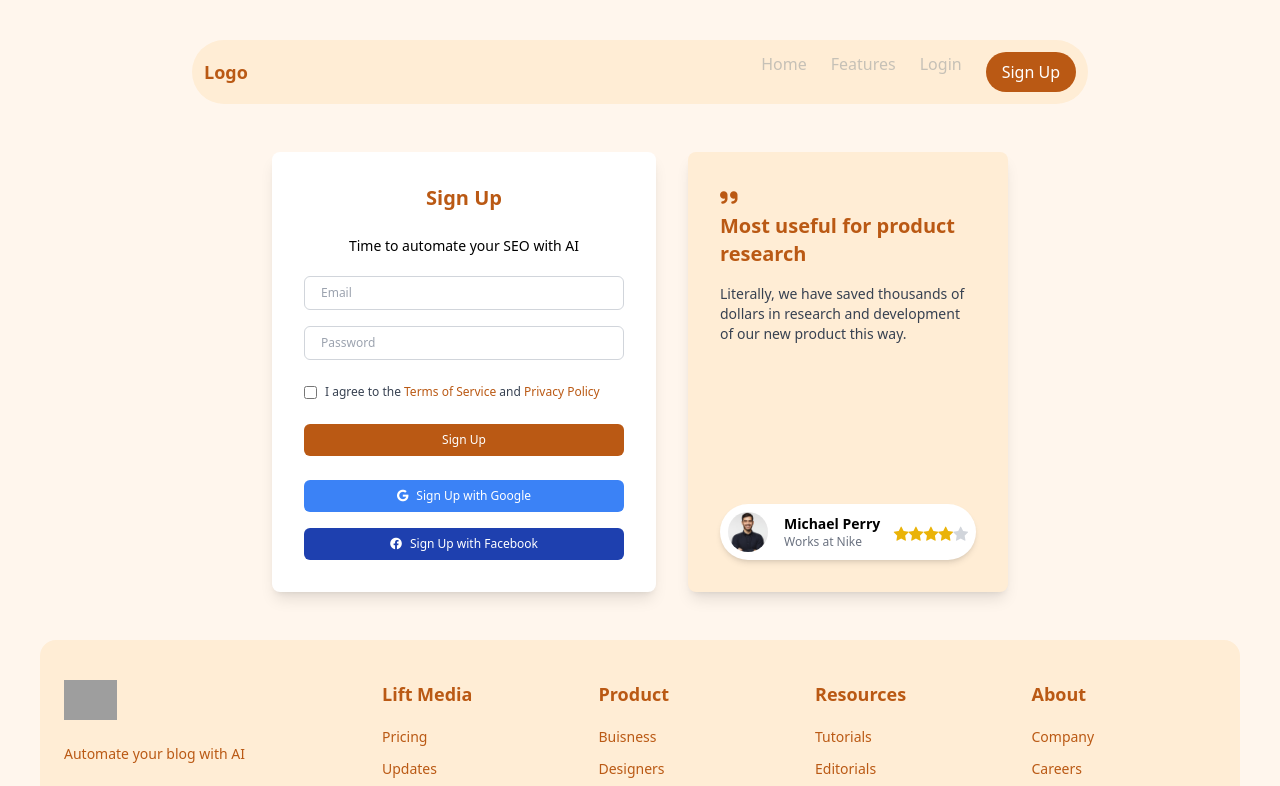
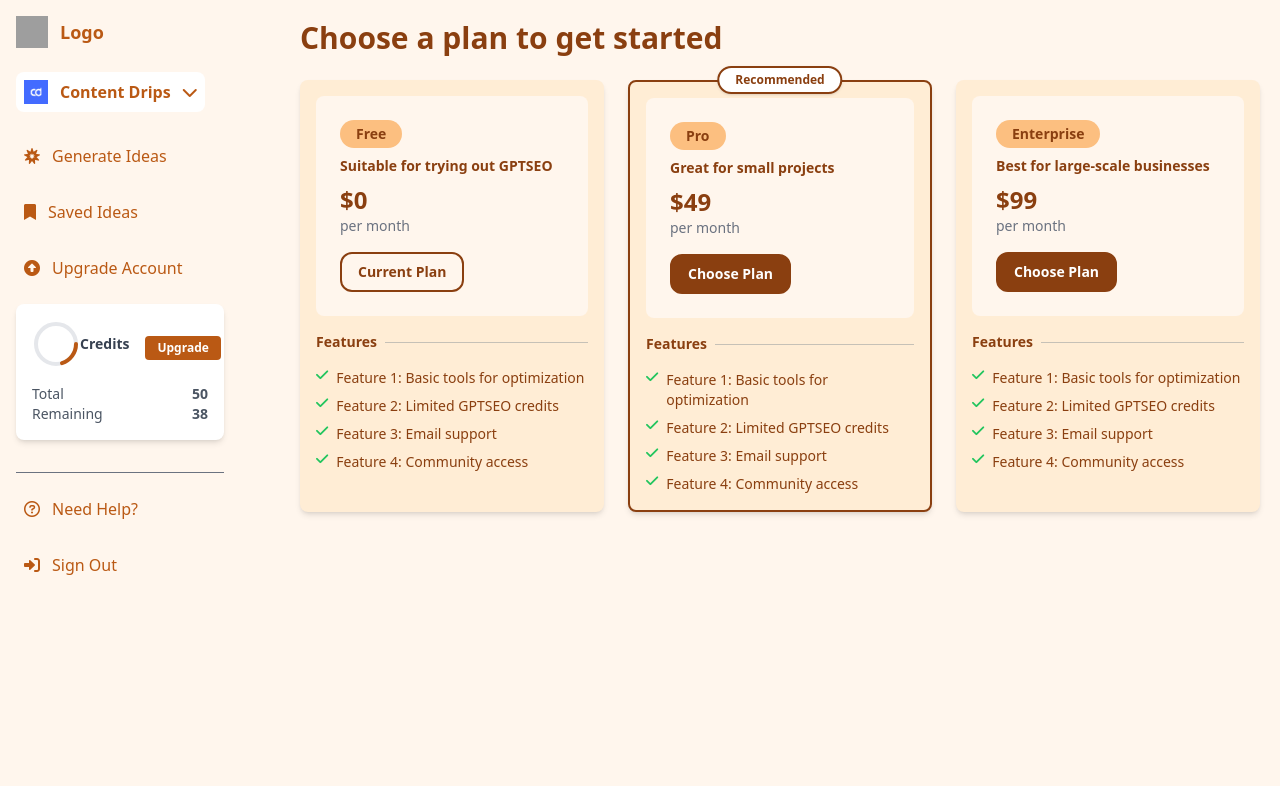
Before and after one commit to RaimaAftab95/ZenklyUpdate, a React (Vite) app: page /upgrade-account in a window 1280 px wide. Before the commit this address led to /signup. Shown: the top 786 px of the page. Built offline with nearby package versions, Linux system fonts and the light colour scheme; grey boxes are pictures that could not be loaded.

Commit message:
Design SavedIdeas and Upgrade Account Pages (#5)

```diff
--- a/src/Routes.jsx
+++ b/src/Routes.jsx
@@ -3,6 +3,9 @@ import Signup from './pages/Signup';
 import CreateProject from './pages/CreateProject';
 import GenerateIdea from './pages/GenerateIdea';
 import GenerateIdeaChooseBlogs from './pages/GenerateIdeaChooseBlogs';
+
+import SavedIdeas from './pages/SavedIdeas';
+import UpgradeAccount from './pages/UpgradeAccount';
 
 export default function AppRoutes() {
   return (
@@ -14,6 +17,10 @@ export default function AppRoutes() {
         path="/generate-idea-choose-blogs"
         element={<GenerateIdeaChooseBlogs />}
       />
+
+      <Route path="/saved-ideas" element={<SavedIdeas />} />
+      <Route path="/upgrade-account" element={<UpgradeAccount />} />
+
       <Route path="*" element={<Navigate to="/signup" />} />
     </Routes>
   );
--- /dev/null
+++ b/src/pages/SavedIdeas.jsx
@@ -0,0 +1,49 @@
+import Sidebar from '../components/Sidebar';
+
+export default function SavedIdeas() {
+  return (
+    <div className="flex min-h-screen bg-secondary-light">
+      <Sidebar />
+      <main className="flex-1 p-5 md:ml-10">
+        <h1 className="mb-6 text-left text-3xl font-bold text-primary-dark">
+          Saved Ideas
+        </h1>
+
+        <div className="w-full max-w-4xl rounded-lg bg-white p-10 text-center shadow-lg">
+          <div className="mb-8">
+            <div className="flex flex-col text-left">
+              <h2 className="mb-4 text-lg font-bold">
+                Copy your favorite saved ideas to create posts
+              </h2>
+              <div className="space-y-6">
+                {[...Array(4)].map((_, rowIndex) => (
+                  <div key={rowIndex} className="flex space-x-6">
+                    {[...Array(2)].map((_, colIndex) => (
+                      <div
+                        key={colIndex}
+                        className="flex flex-col rounded-lg border border-gray-300 bg-secondary-light p-2 shadow-md"
+                      >
+                        <div className="flex items-center justify-between">
+                          <p className="mr-8 mt-2 flex-1 text-sm font-bold text-primary-dark">
+                            How to build an effective email list from scratch
+                          </p>
+                          <div className="flex space-x-3">
+                            <i className="fas fa-trash cursor-pointer text-primary hover:text-primary-dark"></i>
+                            <i className="fa-regular fa-clone cursor-pointer text-primary hover:text-primary-dark"></i>
+                          </div>
+                        </div>
+                        <div className="text-right text-xs text-gray-500">
+                          Aug 14, 2024
+                        </div>
+                      </div>
+                    ))}
+                  </div>
+                ))}
+              </div>
+            </div>
+          </div>
+        </div>
+      </main>
+    </div>
+  );
+}
--- /dev/null
+++ b/src/pages/UpgradeAccount.jsx
@@ -0,0 +1,88 @@
+import Sidebar from '../components/Sidebar';
+
+export default function UpgradeAccount() {
+  return (
+    <div className="flex min-h-screen bg-secondary-light">
+      <Sidebar />
+      <main className="flex-1 p-5 md:ml-10">
+        <h1 className="mb-6 text-left text-3xl font-bold text-primary-dark">
+          Choose a plan to get started
+        </h1>
+
+        <div className="grid grid-cols-1 gap-6 md:grid-cols-3">
+          {[...Array(3)].map((_, colIndex) => (
+            <div
+              key={colIndex}
+              className={`relative flex flex-col rounded-lg bg-primary-light p-4 shadow-md ${
+                colIndex === 1 ? 'border-2 border-primary-dark' : ''
+              }`}
+            >
+              {colIndex === 1 && (
+                <div className="absolute -top-4 left-1/2 -translate-x-1/2 transform rounded-full border-2 border-primary-dark bg-white px-4 py-1 text-xs font-bold text-primary-dark shadow">
+                  Recommended
+                </div>
+              )}
+
+              <div className="rounded-lg bg-secondary-light p-6">
+                <button className="mb-2 rounded-full bg-secondary-dark px-4 py-1 text-sm font-bold text-primary-dark hover:bg-primary-dark hover:text-secondary-dark">
+                  {colIndex === 0
+                    ? 'Free'
+                    : colIndex === 1
+                      ? 'Pro'
+                      : 'Enterprise'}
+                </button>
+                <p className="mb-2 text-sm font-bold text-primary-dark">
+                  {colIndex === 0
+                    ? 'Suitable for trying out GPTSEO'
+                    : colIndex === 1
+                      ? 'Great for small projects'
+                      : 'Best for large-scale businesses'}
+                </p>
+                <p className="text-2xl font-bold text-primary-dark">
+                  {colIndex === 0 ? '$0' : colIndex === 1 ? '$49' : '$99'}
+                </p>
+                <p className="mb-4 text-sm text-gray-500">per month</p>
+                <button
+                  className={`rounded-xl border-2 px-4 py-2 text-sm font-bold ${
+                    colIndex === 0
+                      ? 'border-primary-dark bg-secondary-light text-primary-dark'
+                      : 'border-primary-dark bg-primary-dark text-white hover:bg-primary-light hover:text-secondary-dark'
+                  }`}
+                >
+                  {colIndex === 0 ? 'Current Plan' : 'Choose Plan'}
+                </button>
+              </div>
+
+              <div className="mt-4">
+                <div className="flex items-center">
+                  <p className="text-sm font-bold text-primary-dark">
+                    Features
+                  </p>
+                  <div className="ml-2 h-px flex-1 bg-graytext"></div>
+                </div>
+                <ul className="mt-4 space-y-2 text-sm text-primary-dark">
+                  <li className="flex items-start">
+                    <i className="fas fa-check mr-2 text-green-500"></i>
+                    Feature 1: Basic tools for optimization
+                  </li>
+                  <li className="flex items-start">
+                    <i className="fas fa-check mr-2 text-green-500"></i>
+                    Feature 2: Limited GPTSEO credits
+                  </li>
+                  <li className="flex items-start">
+                    <i className="fas fa-check mr-2 text-green-500"></i>
+                    Feature 3: Email support
+                  </li>
+                  <li className="flex items-start">
+                    <i className="fas fa-check mr-2 text-green-500"></i>
+                    Feature 4: Community access
+                  </li>
+                </ul>
+              </div>
+            </div>
+          ))}
+        </div>
+      </main>
+    </div>
+  );
+}
--- a/tailwind.config.js
+++ b/tailwind.config.js
@@ -11,7 +11,8 @@ export default {
         },
         secondary: {
           DEFAULT: '#7d2d12',
-          light: '#fff6ed'
+          light: '#fff6ed',
+          dark: '#fcbf80'
         },
         graytext: '#c6c1b7'
       }
```
